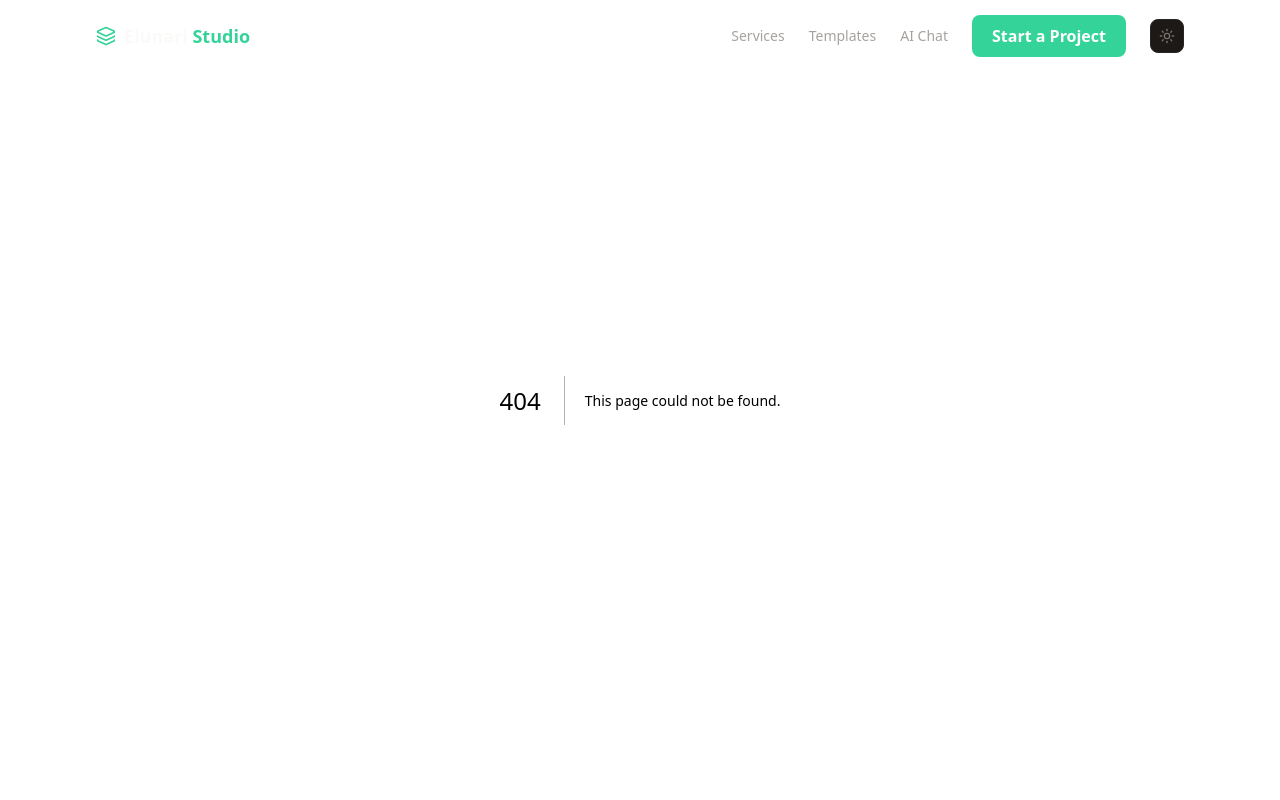
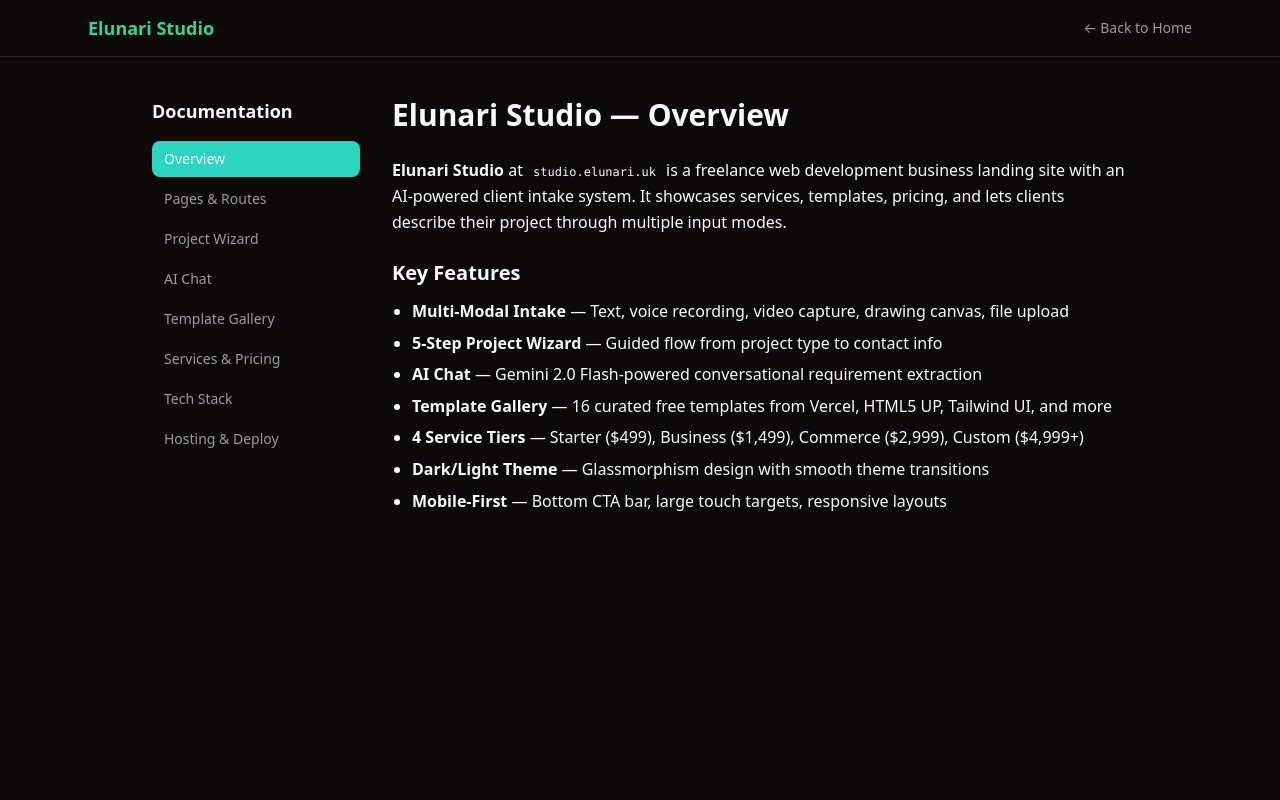
Before and after one commit to markkennethbadilla/elunari-studio, a Next.js app: page /docs in a window 1280 px wide. Before the commit this address had no page. Shown: the top 800 px of the page. Built offline with nearby package versions, Linux system fonts and the light colour scheme.

Commit message:
feat: add in-app documentation page with 8 sections

```diff
--- /dev/null
+++ b/app/docs/page.tsx
@@ -0,0 +1,212 @@
+"use client"
+
+import { useState } from "react"
+import Link from "next/link"
+
+type Section = { id: string; label: string }
+
+const SECTIONS: Section[] = [
+  { id: "overview", label: "Overview" },
+  { id: "pages", label: "Pages & Routes" },
+  { id: "wizard", label: "Project Wizard" },
+  { id: "chat", label: "AI Chat" },
+  { id: "templates", label: "Template Gallery" },
+  { id: "services", label: "Services & Pricing" },
+  { id: "stack", label: "Tech Stack" },
+  { id: "deploy", label: "Hosting & Deploy" },
+]
+
+const C: Record<string, { title: string; html: string }> = {
+  overview: { title: "Elunari Studio — Overview", html: `
+<p><strong>Elunari Studio</strong> at <code>studio.elunari.uk</code> is a freelance web development business landing site with an AI-powered client intake system. It showcases services, templates, pricing, and lets clients describe their project through multiple input modes.</p>
+
+<h2>Key Features</h2>
+<ul>
+  <li><strong>Multi-Modal Intake</strong> — Text, voice recording, video capture, drawing canvas, file upload</li>
+  <li><strong>5-Step Project Wizard</strong> — Guided flow from project type to contact info</li>
+  <li><strong>AI Chat</strong> — Gemini 2.0 Flash-powered conversational requirement extraction</li>
+  <li><strong>Template Gallery</strong> — 16 curated free templates from Vercel, HTML5 UP, Tailwind UI, and more</li>
+  <li><strong>4 Service Tiers</strong> — Starter ($499), Business ($1,499), Commerce ($2,999), Custom ($4,999+)</li>
+  <li><strong>Dark/Light Theme</strong> — Glassmorphism design with smooth theme transitions</li>
+  <li><strong>Mobile-First</strong> — Bottom CTA bar, large touch targets, responsive layouts</li>
+</ul>
+` },
+  pages: { title: "Pages & Routes", html: `
+<table>
+  <tr><th>Path</th><th>Description</th></tr>
+  <tr><td><code>/</code></td><td>Landing page — hero, 4-step process, input methods showcase, services preview, AI section, testimonials, CTA</td></tr>
+  <tr><td><code>/start</code></td><td>5-step project wizard — type, describe (multi-modal), features, budget & timeline, contact</td></tr>
+  <tr><td><code>/templates</code></td><td>16 curated template cards with search, category filter, and source filter</td></tr>
+  <tr><td><code>/chat</code></td><td>AI chat interface with Gemini 2.0 Flash, suggestion chips, markdown rendering</td></tr>
+  <tr><td><code>/services</code></td><td>4 pricing tiers, process timeline, add-ons, why-us section</td></tr>
+  <tr><td><code>/privacy</code></td><td>Privacy policy</td></tr>
+  <tr><td><code>/terms</code></td><td>Terms of service</td></tr>
+  <tr><td><code>/docs</code></td><td>This documentation page</td></tr>
+  <tr><td><code>/api/chat</code></td><td>POST — Gemini 2.0 Flash proxy with web consultant system prompt</td></tr>
+</table>
+` },
+  wizard: { title: "Project Wizard", html: `
+<p>The <code>/start</code> page guides clients through a 5-step project intake process.</p>
+
+<h2>Steps</h2>
+<ol>
+  <li><strong>Project Type</strong> — Select: Landing Page, Business Website, E-Commerce, Web App, Portfolio, Blog, Other</li>
+  <li><strong>Describe</strong> — Multi-modal input with 5 methods:
+    <ul>
+      <li><strong>Text</strong> — Free-form text description</li>
+      <li><strong>Voice</strong> — MediaRecorder voice capture with playback</li>
+      <li><strong>Video</strong> — Camera/screen recording with preview</li>
+      <li><strong>Drawing</strong> — HTML5 Canvas with colors, brush sizes, undo</li>
+      <li><strong>File Upload</strong> — Drag & drop files (PDFs, images, docs) with preview</li>
+    </ul>
+  </li>
+  <li><strong>Features</strong> — Checklist of common features (responsive, SEO, CMS, etc.)</li>
+  <li><strong>Budget & Timeline</strong> — Budget range and delivery timeline selection</li>
+  <li><strong>Contact</strong> — Name, email, phone, submit</li>
+</ol>
+` },
+  chat: { title: "AI Chat", html: `
+<p>The <code>/chat</code> page provides a conversational AI assistant powered by Gemini 2.0 Flash via <code>/api/chat</code>.</p>
+
+<h2>Features</h2>
+<ul>
+  <li><strong>Suggestion Chips</strong> — Quick-start prompts for common project types</li>
+  <li><strong>Markdown Rendering</strong> — AI responses render as formatted HTML</li>
+  <li><strong>Auto-Scroll</strong> — Chat scrolls to latest message automatically</li>
+  <li><strong>System Prompt</strong> — AI acts as a web development consultant, extracting requirements</li>
+</ul>
+
+<h2>Backend</h2>
+<p><code>/api/chat</code> → Proxies to Gemini 2.0 Flash API. API key stored in <code>.env.local</code> as <code>GEMINI_API_KEY</code>.</p>
+` },
+  templates: { title: "Template Gallery", html: `
+<p>16 curated free templates from trusted sources, displayed at <code>/templates</code>.</p>
+
+<h2>Template Sources</h2>
+<table>
+  <tr><th>Source</th><th>Templates</th></tr>
+  <tr><td>Vercel</td><td>Commerce, Portfolio, Blog, AI Chatbot, SaaS Starter</td></tr>
+  <tr><td>HTML5 UP</td><td>Dimension, Massively, Phantom, Stellar, Hyperspace, Forty</td></tr>
+  <tr><td>Tailwind UI</td><td>Spotlight, Syntax</td></tr>
+  <tr><td>Other</td><td>AstroPaper, Open Pro, Material Kit</td></tr>
+</table>
+
+<h2>Features</h2>
+<ul>
+  <li>Search by name or description</li>
+  <li>Filter by category (Portfolio, Blog, E-Commerce, etc.)</li>
+  <li>Filter by source (Vercel, HTML5 UP, etc.)</li>
+  <li>Select template and proceed to project wizard</li>
+</ul>
+<p>Template data lives in <code>lib/templates-data.ts</code>.</p>
+` },
+  services: { title: "Services & Pricing", html: `
+<h2>Tiers</h2>
+<table>
+  <tr><th>Plan</th><th>Price</th><th>Includes</th></tr>
+  <tr><td>Starter</td><td>$499</td><td>Landing page, responsive, basic SEO, contact form</td></tr>
+  <tr><td>Business</td><td>$1,499</td><td>Multi-page site, CMS, analytics, advanced SEO</td></tr>
+  <tr><td>Commerce</td><td>$2,999</td><td>E-commerce, payment integration, inventory, shipping</td></tr>
+  <tr><td>Custom App</td><td>$4,999+</td><td>Full web app, auth, database, API, custom features</td></tr>
+</table>
+
+<h2>Add-ons</h2>
+<p>Extra services: SEO audit, performance optimization, maintenance plans, content writing, branding.</p>
+
+<h2>Process Timeline</h2>
+<ol>
+  <li>Discovery & Planning (Week 1)</li>
+  <li>Design & Prototype (Week 2-3)</li>
+  <li>Development & Testing (Week 3-5)</li>
+  <li>Launch & Support (Week 5-6)</li>
+</ol>
+` },
+  stack: { title: "Tech Stack", html: `
+<table>
+  <tr><th>Technology</th><th>Purpose</th></tr>
+  <tr><td>Next.js 15.5.12</td><td>App Router, SSG + 1 API route</td></tr>
+  <tr><td>React 19</td><td>UI components</td></tr>
+  <tr><td>TypeScript</td><td>Type safety</td></tr>
+  <tr><td>Tailwind CSS v4</td><td>Glassmorphism design system</td></tr>
+  <tr><td>next-themes</td><td>Dark/light mode</td></tr>
+  <tr><td>Gemini 2.0 Flash</td><td>AI chat backend</td></tr>
+  <tr><td>MediaRecorder API</td><td>Voice and video recording</td></tr>
+  <tr><td>Canvas API</td><td>Drawing tool</td></tr>
+</table>
+
+<h2>Architecture</h2>
+<ul>
+  <li>Static SSG for all pages except <code>/api/chat</code></li>
+  <li>Client components for interactive elements (wizard, chat, intake tools)</li>
+  <li>Bundle: ~102KB shared JS, pages 3-10KB each</li>
+</ul>
+` },
+  deploy: { title: "Hosting & Deploy", html: `
+<h2>Infrastructure</h2>
+<table>
+  <tr><th>Service</th><th>Role</th></tr>
+  <tr><td>Vercel</td><td>Hosting (free tier)</td></tr>
+  <tr><td>Cloudflare</td><td>DNS (<code>studio</code> CNAME to Vercel)</td></tr>
+  <tr><td>GitHub</td><td><code>markkennethbadilla/elunari-studio</code></td></tr>
+</table>
+
+<h2>Deploy</h2>
+<pre><code>cd e:\\\\elunari-studio
+npx vercel --prod --yes</code></pre>
+
+<h2>Environment Variables</h2>
+<ul>
+  <li><code>GEMINI_API_KEY</code> — Google Gemini API key for chat</li>
+</ul>
+` },
+}
+
+export default function DocsPage() {
+  const [active, setActive] = useState("overview")
+  const section = C[active]
+
+  return (
+    <div className="min-h-screen bg-[var(--bg)] text-[var(--text)]">
+      <header className="glass border-b border-[var(--border)] sticky top-0 z-50">
+        <div className="max-w-6xl mx-auto px-6 h-14 flex items-center justify-between">
+          <Link href="/" className="text-lg font-bold gradient-text">
+            Elunari Studio
+          </Link>
+          <Link href="/" className="text-sm opacity-60 hover:opacity-100 transition-opacity">
+            &larr; Back to Home
+          </Link>
+        </div>
+      </header>
+
+      <div className="max-w-5xl mx-auto px-6 py-10 flex gap-8 flex-col md:flex-row">
+        <nav className="md:w-52 shrink-0">
+          <h2 className="text-lg font-semibold mb-4">Documentation</h2>
+          <ul className="space-y-1">
+            {SECTIONS.map((s) => (
+              <li key={s.id}>
+                <button
+                  onClick={() => setActive(s.id)}
+                  className={`w-full text-left px-3 py-2 rounded-lg text-sm transition-colors cursor-pointer ${
+                    active === s.id
+                      ? "bg-[var(--accent)] text-white font-medium"
+                      : "hover:bg-[var(--surface)] opacity-60 hover:opacity-100"
+                  }`}
+                >
+                  {s.label}
+                </button>
+              </li>
+            ))}
+          </ul>
+        </nav>
+
+        <article className="flex-1 max-w-3xl">
+          <h1 className="text-3xl font-bold mb-6">{section.title}</h1>
+          <div
+            className="[&_table]:w-full [&_th]:text-left [&_th]:p-2 [&_td]:p-2 [&_tr]:border-b [&_tr]:border-[var(--border)] [&_code]:bg-[var(--surface)] [&_code]:px-1.5 [&_code]:py-0.5 [&_code]:rounded [&_code]:text-xs [&_li]:mb-1.5 [&_h2]:text-xl [&_h2]:font-semibold [&_h2]:mt-6 [&_h2]:mb-3 [&_p]:mb-3 [&_p]:leading-relaxed [&_ul]:mb-4 [&_ol]:mb-4 [&_ul]:list-disc [&_ul]:pl-5 [&_ol]:list-decimal [&_ol]:pl-5 [&_pre]:bg-[var(--surface)] [&_pre]:p-3 [&_pre]:rounded-lg [&_pre]:text-xs"
+            dangerouslySetInnerHTML={{ __html: section.html }}
+          />
+        </article>
+      </div>
+    </div>
+  )
+}
```
